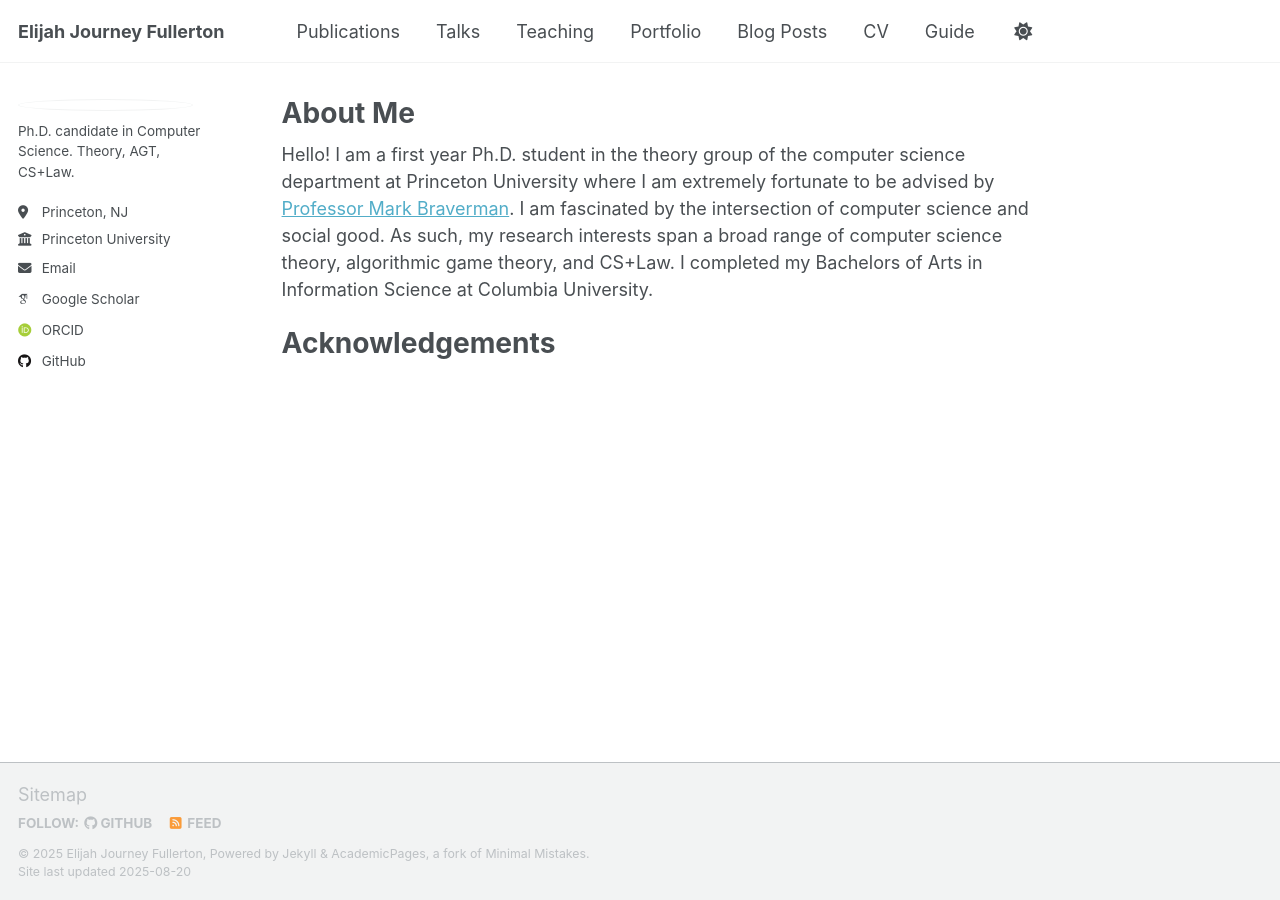
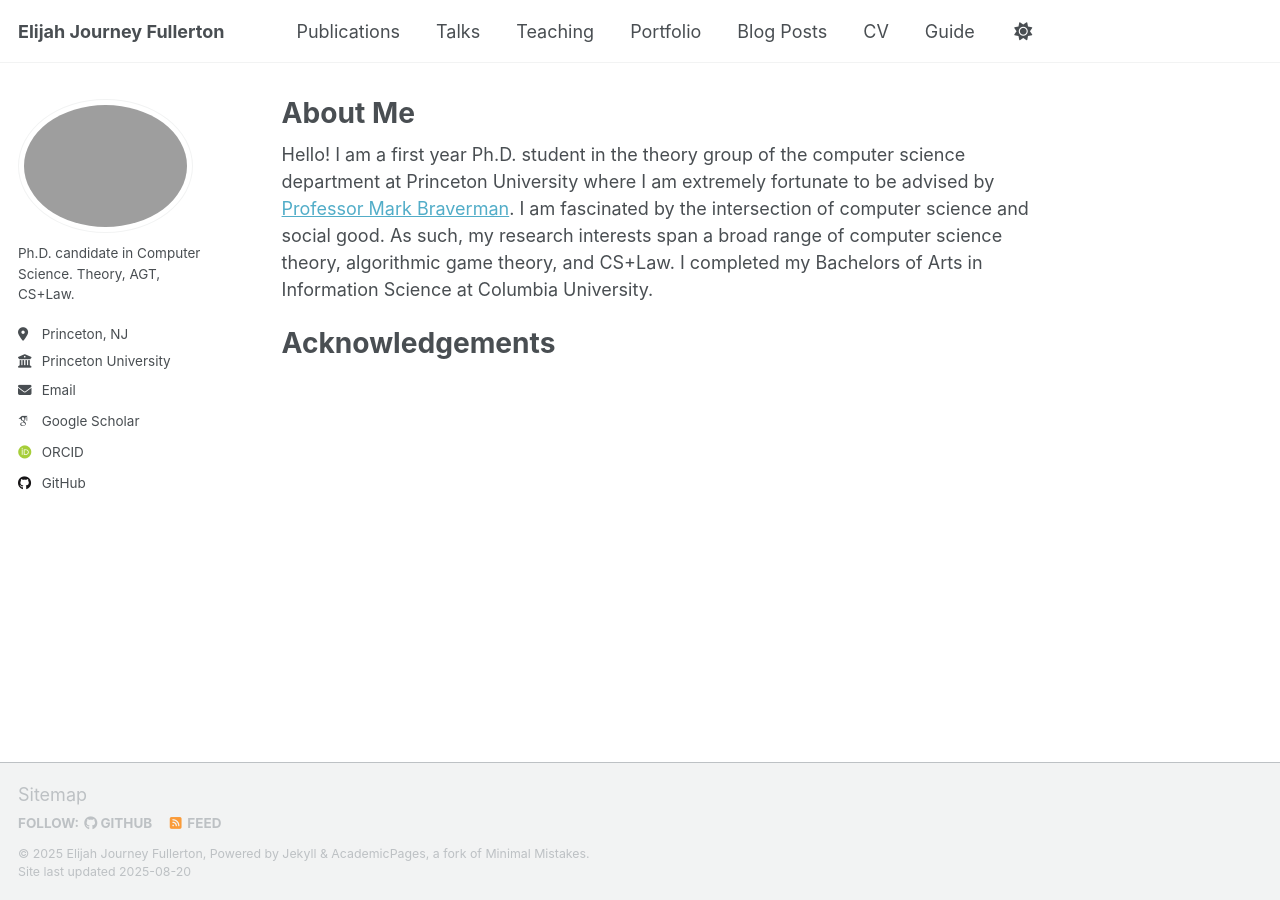
Before and after one commit to elijah-fullerton/elijah-fullerton.github.io, a Jekyll site: the page built from _pages/about.md, in a window 1280 px wide. Built offline with Jekyll 4.4.1, drawn with Linux system fonts in a browser that asks for light colours; some web fonts are replaced; a script that is not in the unit is left out.

Commit message:
Update _config.yml

```diff
--- a/_config.yml
+++ b/_config.yml
@@ -22,7 +22,7 @@ repository               : "academicpages/academicpages.github.io"
 #               Additional customization can be done by editing /_includes/author-profile.html
 author:
   # Biographic information
-  avatar           : "/images/PrincetonProfile.jpg"
+  avatar           : "/images/PrincetonProfile.png"
   name             : #"Elijah Journey Fullerton"
   pronouns         : # example: "she/her"
   bio              : "Ph.D. candidate in Computer Science. Theory, AGT, CS+Law."
```
